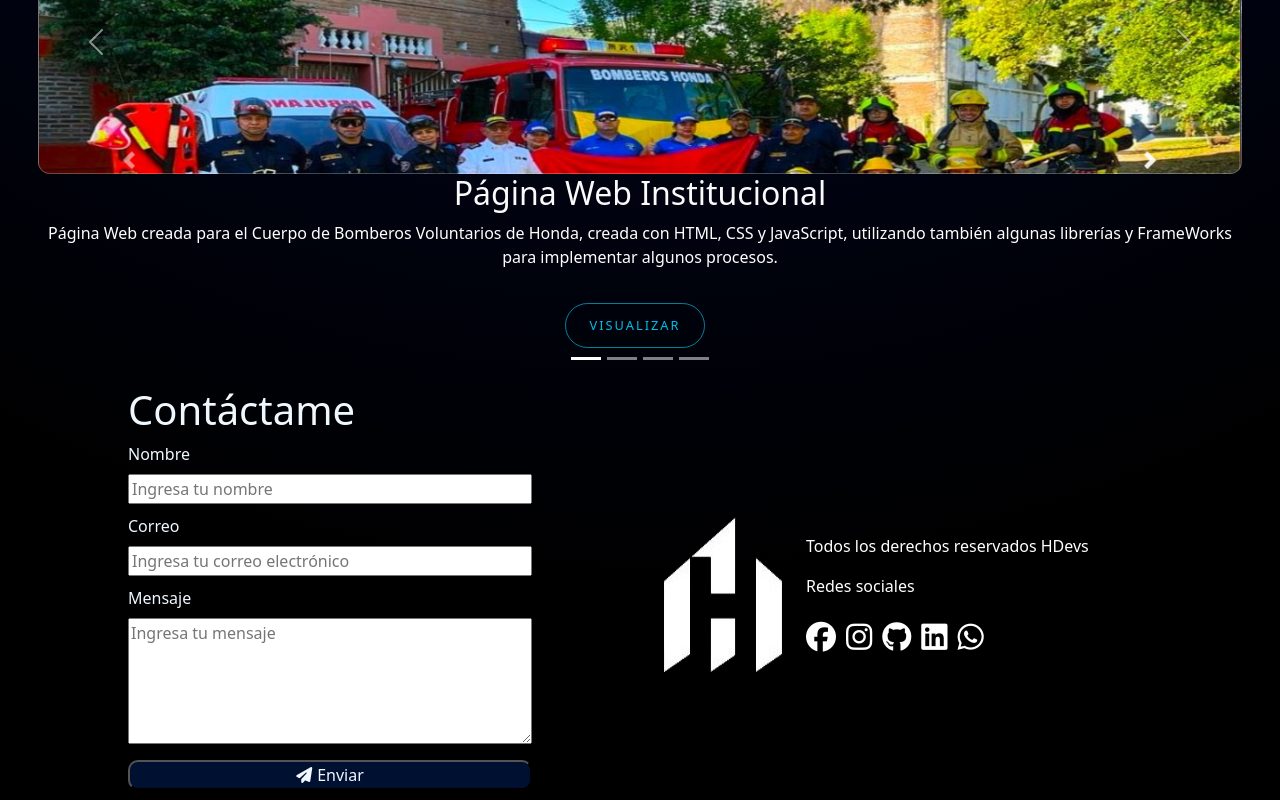
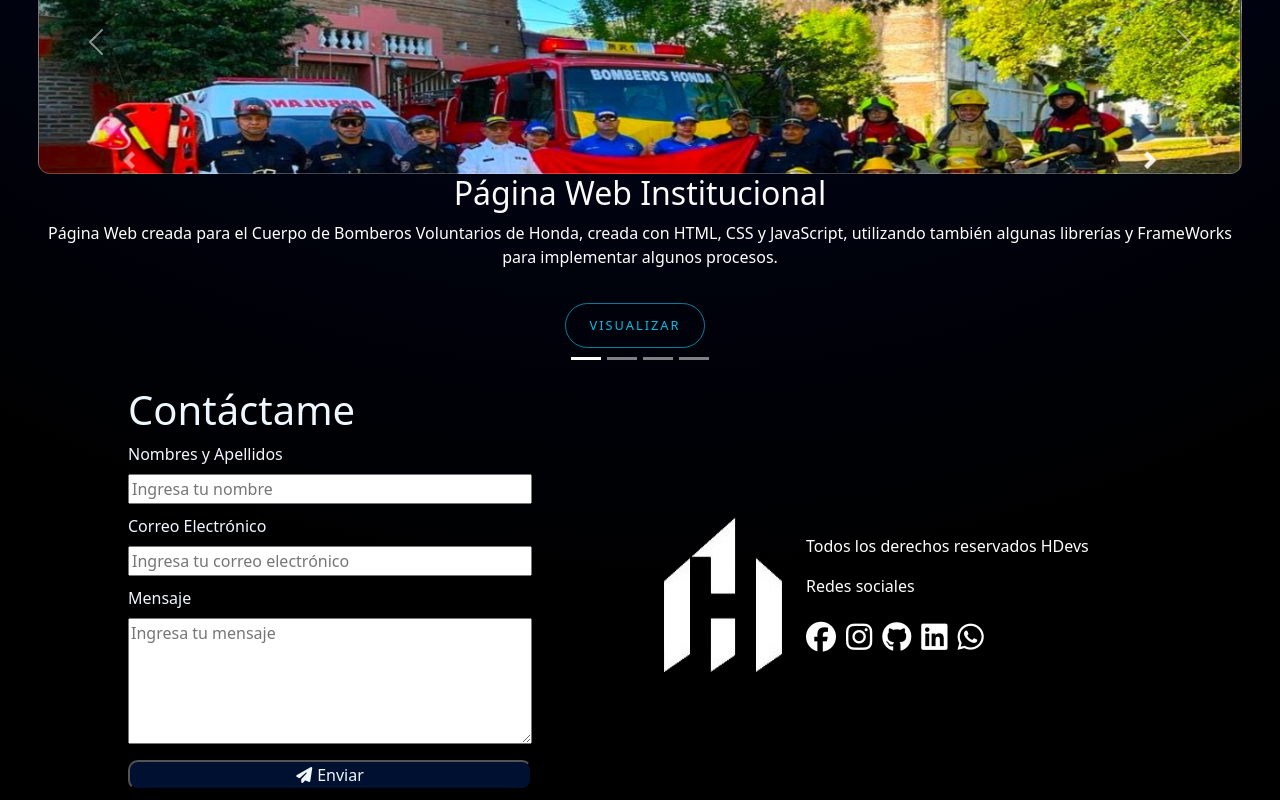
Before and after one commit to haroldmd42/hdevs, a React (Create React App) app in the folder hdevs/: page / in a window 1280 px wide. Shown: the part 2426-3226 px from the top of the page. Built offline with nearby package versions, Linux system fonts and the light colour scheme; a web font is replaced by a local one.

Commit message:
cambios de server

```diff
--- a/hdevs/src/components/Formulario/Formulario.jsx
+++ b/hdevs/src/components/Formulario/Formulario.jsx
@@ -9,9 +9,9 @@ export const Formulario = () => {
   const handleSubmit = (event) => {
     event.preventDefault();
 
-    const serviceId = "service_wz763cj";
-    const templateId = "template_f8fh91c";
-    const apiKey = "T-AyP1aJSn0LBUnbb";
+    const serviceId = "service_cckxpxk";
+    const templateId = "template_788qi7o";
+    const apiKey = "r13jvvvYLedIL2Pie";
 
     emailjs
       .sendForm(serviceId, templateId, reForm.current, apiKey)
@@ -36,11 +36,11 @@ export const Formulario = () => {
           <h1>Contáctame </h1>
         </div>
         <fieldset >
-          <label>Nombre</label>
+          <label>Nombres y Apellidos</label>
           <input name="username" type="text" placeholder="Ingresa tu nombre" required className="label-names" />
         </fieldset>
         <fieldset  >
-          <label >Correo</label>
+          <label >Correo Electrónico</label>
           <input name="email" type="email" placeholder="Ingresa tu correo electrónico " required  className="label-names"/>
         </fieldset>
         <fieldset  >
```
